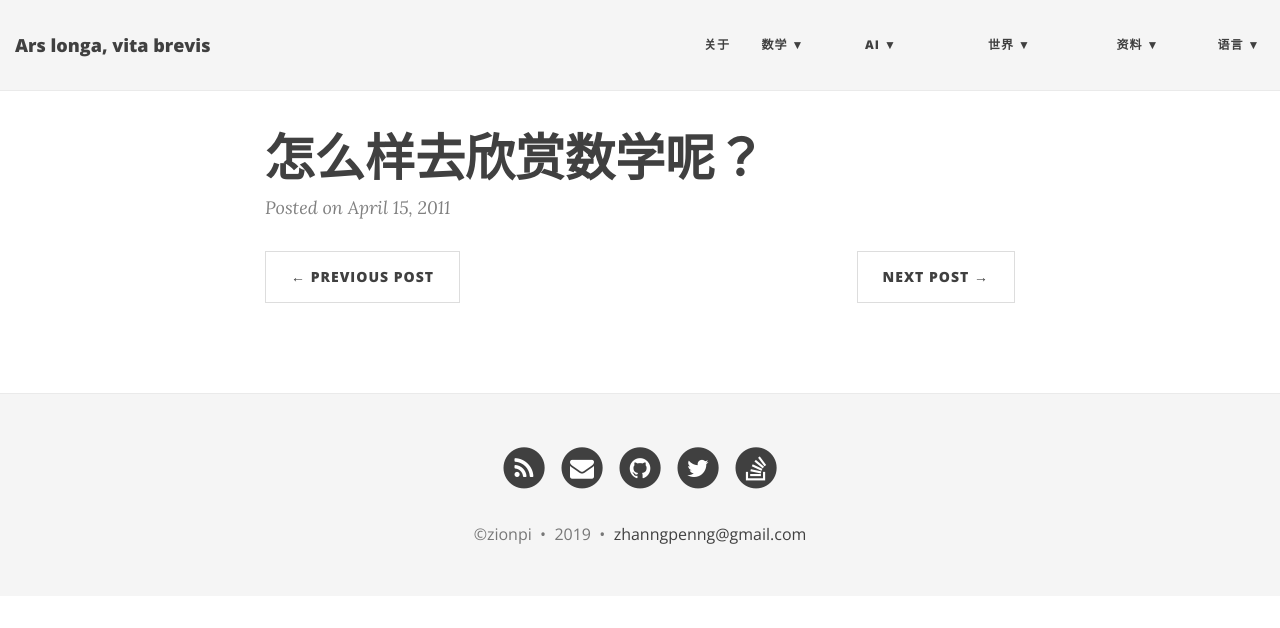
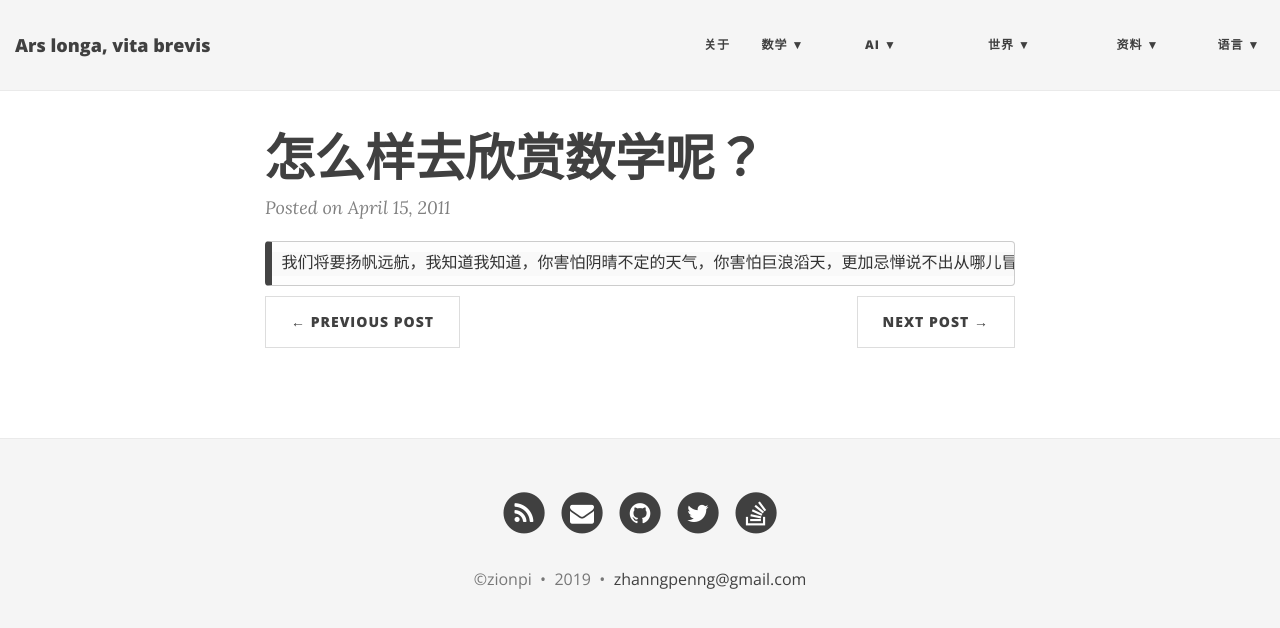
Before and after one commit to ZionPi/zionpi.github.io, a Jekyll site: the page built from _posts/2011-04-15-how-to-appreciate-mathematics.md, in a window 1280 px wide. Shown: the top 628 px of the page. Built offline with Jekyll 4.4.1, drawn with Linux system fonts in a browser that asks for light colours; nearby versions of some CDN libraries.

Commit message:
Update 2011-04-15-how-to-appreciate-mathematics.md

````diff
--- a/_posts/2011-04-15-how-to-appreciate-mathematics.md
+++ b/_posts/2011-04-15-how-to-appreciate-mathematics.md
@@ -2,3 +2,6 @@
 layout: post
 title: 怎么样去欣赏数学呢？
 ---
+```
+我们将要扬帆远航，我知道我知道，你害怕阴晴不定的天气，你害怕巨浪滔天，更加忌惮说不出从哪儿冒出来的怪兽来掀翻你的小船，可是朋友啊，不去冒险哪儿去争取荣耀呢？不去探索，未知还是未知，躲在被子里什么也发现不了，去探索，去发现，去冒险吧，勇敢的少年！
+```
````
